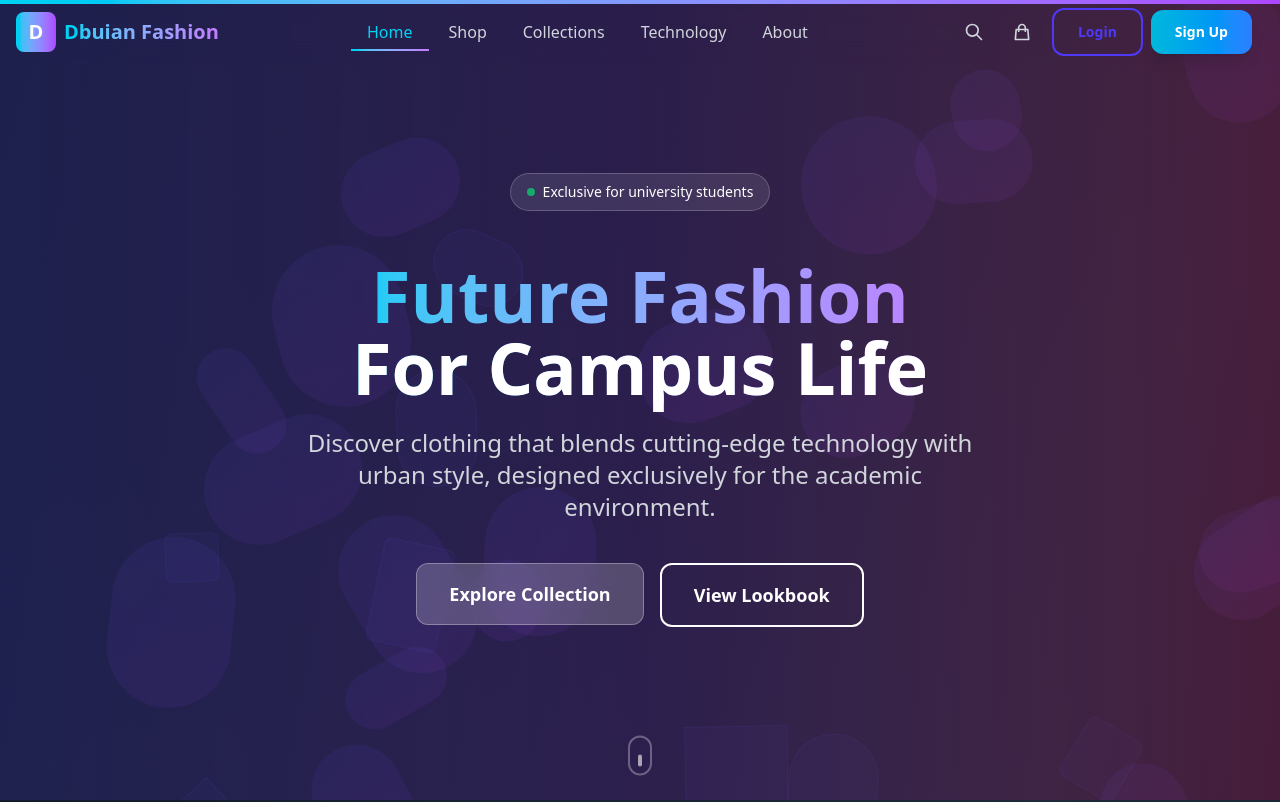
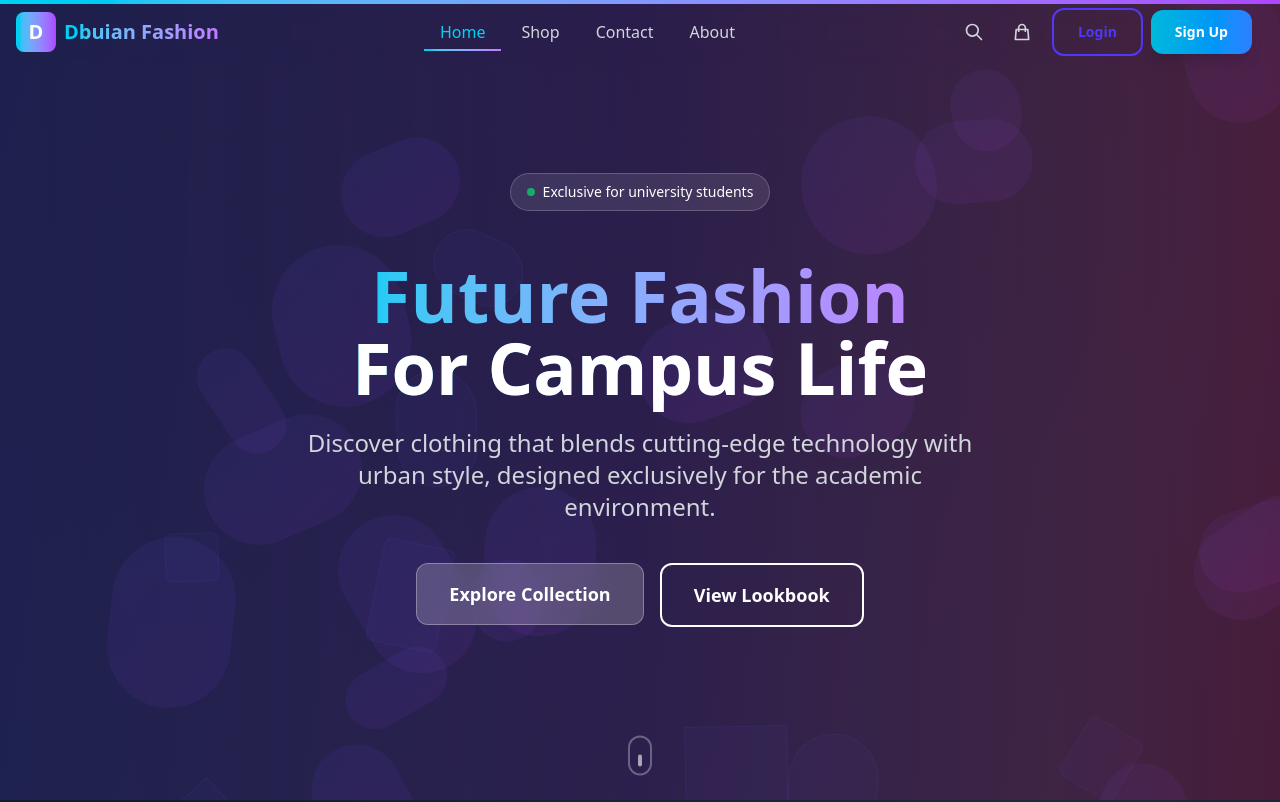
Before and after one commit to biniyamagegnehu/Dbuian-Fashion-E-commerce-Website, a React (Vite) app in the folder frontend/: page / in a window 1280 px wide. Shown: the top 802 px of the page. Built offline with nearby package versions, Linux system fonts and the light colour scheme.

Commit message:
update the list of navbars

```diff
--- a/frontend/src/components/layout/Navbar.jsx
+++ b/frontend/src/components/layout/Navbar.jsx
@@ -26,8 +26,7 @@ const Navbar = () => {
   const navigation = [
     { name: 'Home', href: '/' },
     { name: 'Shop', href: '/products' },
-    { name: 'Collections', href: '/collections' },
-    { name: 'Technology', href: '/technology' },
+    { name: 'Contact', href: '/contact' },
     { name: 'About', href: '/about' },
   ];
 
```
